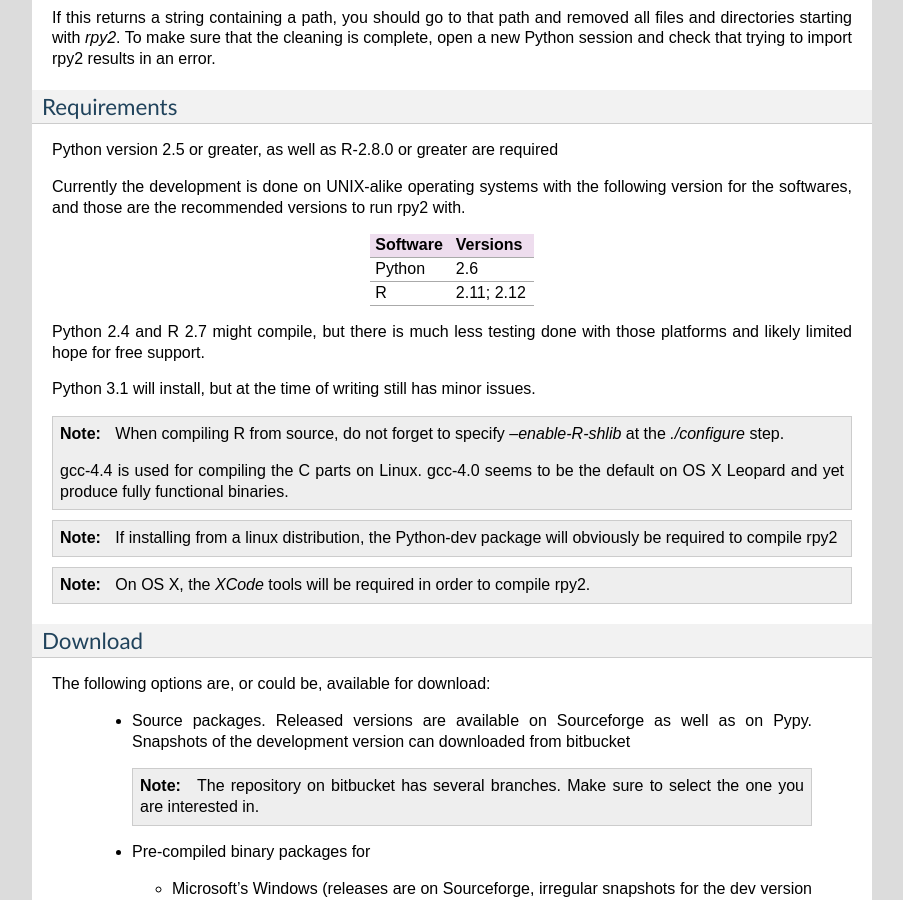
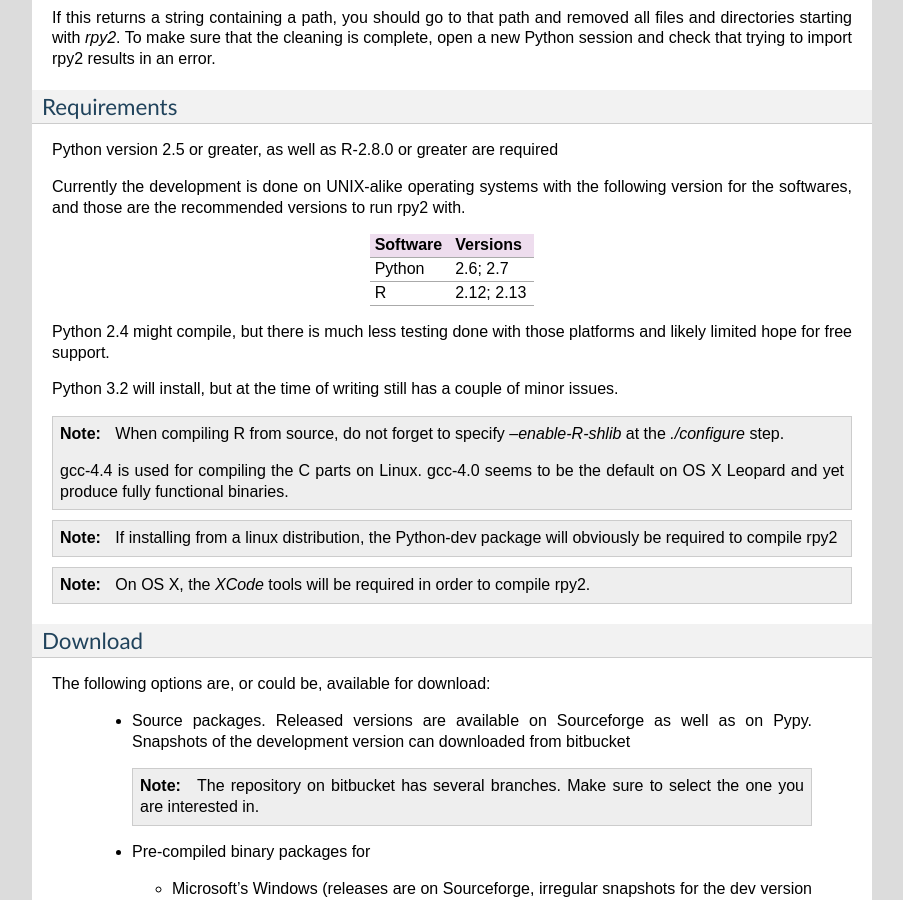
Before and after one commit to rpy2/rpy2, a Sphinx documentation site: the page built from doc/source/overview.rst, in a window 1280 px wide and 900 px high, scrolled down 814 px. Shown: the whole window, without its empty margins (198-1101 px from the left). Built offline with Sphinx 7.4.7, drawn with Linux system fonts in a browser that asks for light colours; formulas are drawn with MathJax 3.

Commit message:
doc: Python and R versions

```diff
--- a/doc/source/overview.rst
+++ b/doc/source/overview.rst
@@ -78,14 +78,15 @@ versions to run rpy2 with.
 ======== ===========
 Software Versions
 ======== ===========
- Python   2.6
- R        2.11; 2.12
+ Python   2.6; 2.7
+ R        2.12; 2.13
 ======== ===========
 
-Python 2.4 and R 2.7 might compile, but there is much less testing done with
+Python 2.4 might compile, but there is much less testing done with
 those platforms and likely limited hope for free support.
 
-Python 3.1 will install, but at the time of writing still has minor issues.
+Python 3.2 will install, but at the time of writing still has a couple
+of minor issues.
 
 .. note::
 
```
